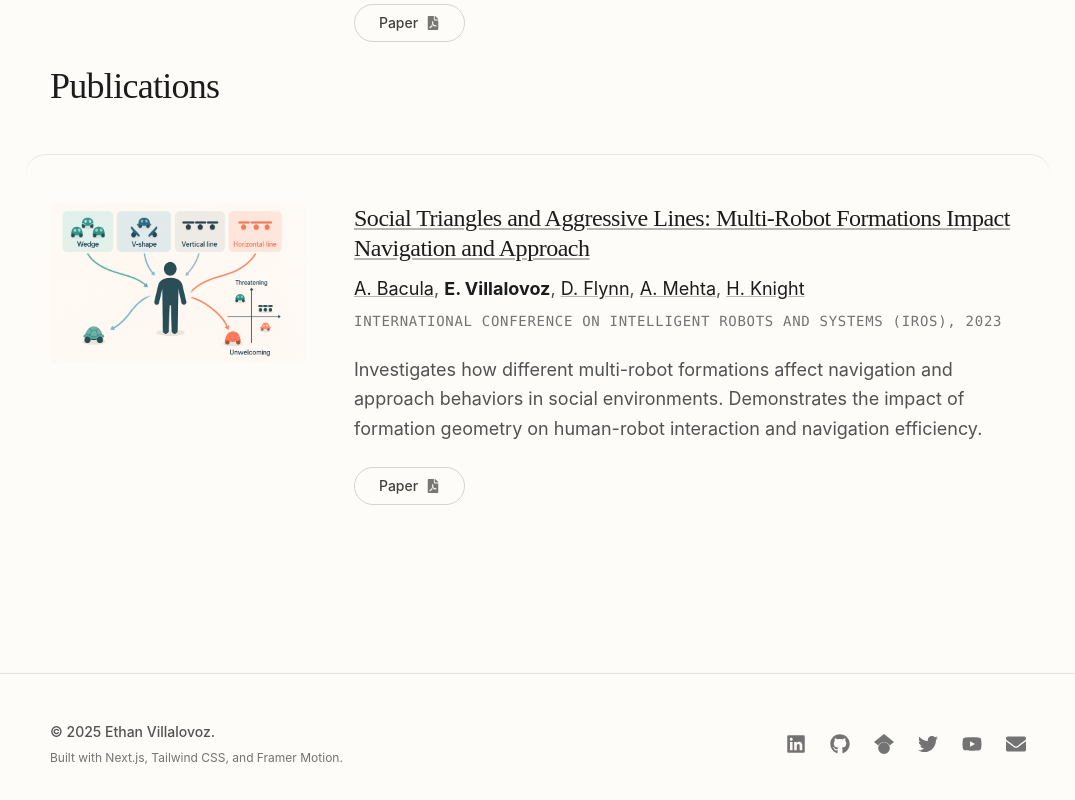
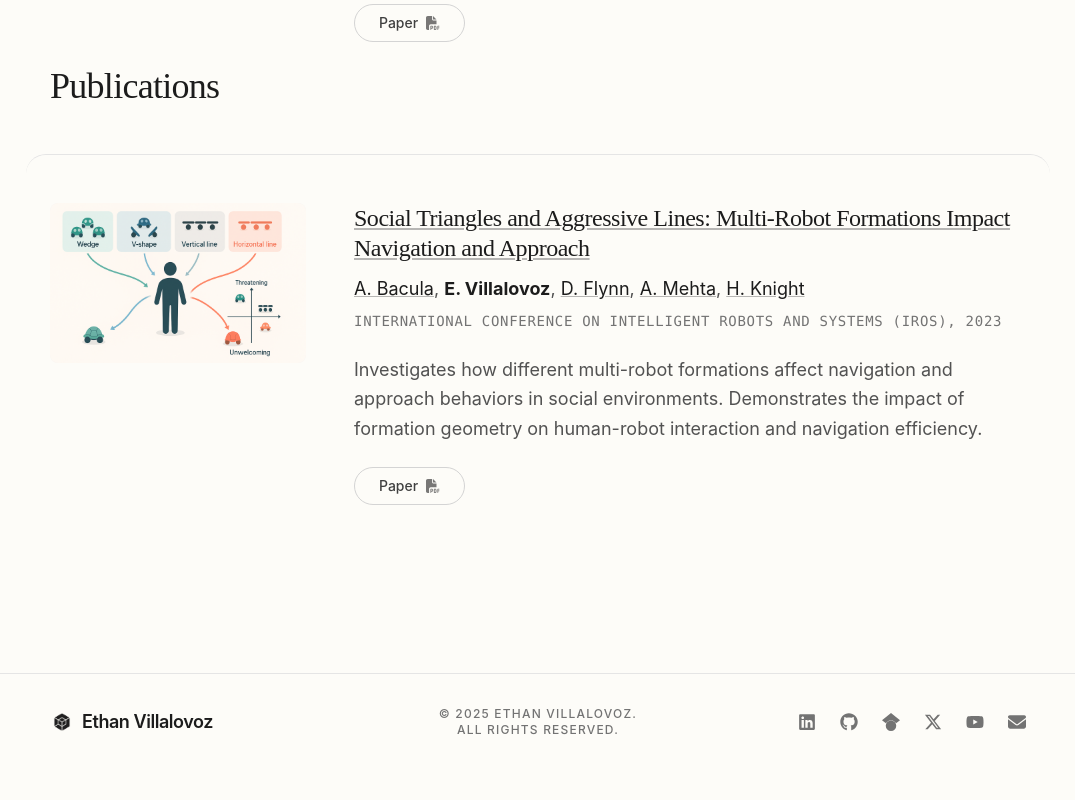
Before and after one commit to ethanvillalovoz/ethanvillalovoz.github.io, a Next.js app: page /research in a window 1280 px wide. Shown: the part 1099-1899 px from the top of the page, without its empty margins (102-1177 px from the left). After the commit the page ends 1869 px from the top, so only its background shows below. Built offline with nearby package versions, Linux system fonts and the light colour scheme.

Commit message:
Update icon imports to use new versions and adjust footer layout for better accessibility

```diff
--- a/src/app/page.tsx
+++ b/src/app/page.tsx
@@ -3,7 +3,7 @@
 import { useState } from "react";
 import { motion } from "framer-motion";
 import Image from "next/image";
-import { FaLinkedin, FaGithub, FaEnvelope, FaYoutube, FaTwitter } from "react-icons/fa";
+import { FaLinkedin, FaGithub, FaEnvelope, FaYoutube, FaXTwitter } from "react-icons/fa6";
 import { SiGooglescholar } from "react-icons/si";
 
 // Example timeline data structure
@@ -281,7 +281,7 @@ export default function Home() {
 								<a href="https://www.linkedin.com/in/evillalovoz27/" target="_blank" rel="noopener noreferrer" className="text-neutral-400 hover:text-primary transition-colors text-2xl"><FaLinkedin /></a>
 								<a href="https://github.com/ethanvillalovoz" target="_blank" rel="noopener noreferrer" className="text-neutral-400 hover:text-primary transition-colors text-2xl"><FaGithub /></a>
 								<a href="https://scholar.google.com/citations?user=CavKFp4AAAAJ&hl=en" target="_blank" rel="noopener noreferrer" className="text-neutral-400 hover:text-primary transition-colors text-2xl"><SiGooglescholar /></a>
-								<a href="https://x.com/etvillalovoz" target="_blank" rel="noopener noreferrer" className="text-neutral-400 hover:text-primary transition-colors text-2xl"><FaTwitter /></a>
+								<a href="https://x.com/etvillalovoz" target="_blank" rel="noopener noreferrer" className="text-neutral-400 hover:text-primary transition-colors text-2xl"><FaXTwitter /></a>
 								<a href="https://www.youtube.com/@ethanvillalovoz" target="_blank" rel="noopener noreferrer" className="text-neutral-400 hover:text-primary transition-colors text-2xl"><FaYoutube /></a>
 								<a href="mailto:ethan.villalovoz@gatech.edu" className="text-neutral-400 hover:text-primary transition-colors text-2xl"><FaEnvelope /></a>
 							</div>
--- a/src/app/projects/page.tsx
+++ b/src/app/projects/page.tsx
@@ -4,7 +4,7 @@ import React, { useEffect, useState } from "react";
 import { motion } from "framer-motion";
 import { GitHubCalendar } from "react-github-calendar";
 import Image from "next/image";
-import { FaGithub, FaPython, FaReact, FaDatabase, FaRobot, FaChartLine, FaBook, FaBrain, FaCloud, FaDocker, FaFlask, FaFilePdf, FaFileAlt, FaUserGraduate, FaCodeBranch, FaSearch, FaEye, FaAward, FaClipboardList, FaLaptopCode, FaRegSmile, FaCar, FaRegFileAlt, FaArrowRight, FaGlobe, FaYoutube, FaExternalLinkAlt } from "react-icons/fa";
+import { FaGithub, FaPython, FaReact, FaDatabase, FaRobot, FaChartLine, FaBook, FaBrain, FaCloud, FaDocker, FaFlask, FaFilePdf, FaUserGraduate, FaCodeBranch, FaEye, FaAward, FaClipboardList, FaLaptopCode, FaCar, FaArrowRight, FaGlobe, FaYoutube, FaUpRightFromSquare } from "react-icons/fa6";
 import { SiTensorflow, SiOpenai, SiTypescript, SiNextdotjs, SiHuggingface, SiLangchain, SiOpencv, SiFastapi, SiFlask, SiDocker, SiKeras, SiPuppeteer, SiStreamlit, SiLatex, SiGithub, SiPython, SiSqlite, SiDvc, SiMlflow, SiAstra, SiUdacity } from "react-icons/si";
 
 const projects = [
@@ -159,7 +159,7 @@ const getLinkIcon = (label: string) => {
 	if (lower.includes("report") || lower.includes("paper") || lower.includes("pdf")) return <FaFilePdf className="ml-2 text-sm opacity-70" />;
 	if (lower.includes("video") || lower.includes("youtube")) return <FaYoutube className="ml-2 text-sm opacity-70" />;
 	if (lower.includes("website") || lower.includes("demo") || lower.includes("app")) return <FaGlobe className="ml-2 text-sm opacity-70" />;
-	return <FaExternalLinkAlt className="ml-2 text-xs opacity-70" />;
+	return <FaUpRightFromSquare className="ml-2 text-xs opacity-70" />;
 };
 
 export default function ProjectsPage() {
--- a/src/app/research/page.tsx
+++ b/src/app/research/page.tsx
@@ -3,7 +3,7 @@
 import { motion } from "framer-motion";
 import Image from "next/image";
 import { SiGooglescholar } from "react-icons/si";
-import { FaGithub, FaFilePdf, FaGlobe, FaYoutube } from "react-icons/fa";
+import { FaGithub, FaFilePdf, FaGlobe, FaYoutube } from "react-icons/fa6";
 
 interface Author {
 	name: string;
--- a/src/components/Footer.tsx
+++ b/src/components/Footer.tsx
@@ -1,4 +1,6 @@
-import { FaGithub, FaLinkedin, FaEnvelope, FaTwitter, FaYoutube } from "react-icons/fa";
+import Link from "next/link";
+import Image from "next/image";
+import { FaGithub, FaLinkedin, FaEnvelope, FaYoutube, FaXTwitter } from "react-icons/fa6";
 import { SiGooglescholar } from "react-icons/si";
 
 const Footer = () => {
@@ -6,17 +8,34 @@ const Footer = () => {
 
   return (
     <footer className="border-t border-neutral-200 dark:border-neutral-800 mt-auto bg-background">
-      <div className="max-w-5xl mx-auto px-6 py-12 flex flex-col md:flex-row justify-between items-center gap-6">
-        <div className="text-center md:text-left">
-          <p className="text-sm text-neutral-600 dark:text-neutral-400 font-medium">
+      <div className="max-w-5xl mx-auto px-6 py-8 grid grid-cols-1 md:grid-cols-3 gap-6 items-center">
+
+        {/* Left: Logo & Name */}
+        <div className="flex justify-center md:justify-start">
+          <Link href="/" className="flex items-center gap-2 hover:opacity-80 transition-opacity">
+            <Image
+              src="/images/website_icon.png"
+              alt="Ethan Villalovoz Logo"
+              width={24}
+              height={24}
+              className="object-contain dark:invert"
+            />
+            <span className="font-semibold text-lg tracking-tight">Ethan Villalovoz</span>
+          </Link>
+        </div>
+
+        {/* Center: Copyright & Info */}
+        <div className="text-center flex flex-col items-center justify-center">
+          <p className="text-[10px] md:text-xs text-neutral-500 dark:text-neutral-400 font-medium uppercase tracking-widest">
             © {currentYear} Ethan Villalovoz.
           </p>
-          <p className="text-xs text-neutral-500 dark:text-neutral-500 mt-2">
-            Built with Next.js, Tailwind CSS, and Framer Motion.
+          <p className="text-[10px] md:text-xs text-neutral-500 dark:text-neutral-400 font-medium uppercase tracking-widest">
+            All rights reserved.
           </p>
         </div>
 
-        <div className="flex gap-6">
+        {/* Right: Social Icons */}
+        <div className="flex justify-center md:justify-end gap-6">
           <a
             href="https://www.linkedin.com/in/evillalovoz27/"
             target="_blank"
@@ -24,7 +43,7 @@ const Footer = () => {
             className="text-neutral-500 hover:text-primary dark:text-neutral-400 dark:hover:text-white transition-colors"
             aria-label="LinkedIn"
           >
-            <FaLinkedin size={20} />
+            <FaLinkedin size={18} />
           </a>
           <a
             href="https://github.com/ethanvillalovoz"
@@ -33,7 +52,7 @@ const Footer = () => {
             className="text-neutral-500 hover:text-primary dark:text-neutral-400 dark:hover:text-white transition-colors"
             aria-label="GitHub"
           >
-            <FaGithub size={20} />
+            <FaGithub size={18} />
           </a>
           <a
             href="https://scholar.google.com/citations?user=CavKFp4AAAAJ&hl=en"
@@ -42,7 +61,7 @@ const Footer = () => {
             className="text-neutral-500 hover:text-primary dark:text-neutral-400 dark:hover:text-white transition-colors"
             aria-label="Google Scholar"
           >
-            <SiGooglescholar size={20} />
+            <SiGooglescholar size={18} />
           </a>
           <a
             href="https://x.com/etvillalovoz"
@@ -51,7 +70,7 @@ const Footer = () => {
             className="text-neutral-500 hover:text-primary dark:text-neutral-400 dark:hover:text-white transition-colors"
             aria-label="X (Twitter)"
           >
-            <FaTwitter size={20} />
+            <FaXTwitter size={18} />
           </a>
           <a
             href="https://www.youtube.com/@ethanvillalovoz"
@@ -60,14 +79,14 @@ const Footer = () => {
             className="text-neutral-500 hover:text-primary dark:text-neutral-400 dark:hover:text-white transition-colors"
             aria-label="YouTube"
           >
-            <FaYoutube size={20} />
+            <FaYoutube size={18} />
           </a>
           <a
             href="mailto:ethan.villalovoz@gatech.edu"
             className="text-neutral-500 hover:text-primary dark:text-neutral-400 dark:hover:text-white transition-colors"
             aria-label="Email"
           >
-            <FaEnvelope size={20} />
+            <FaEnvelope size={18} />
           </a>
         </div>
       </div>
```
